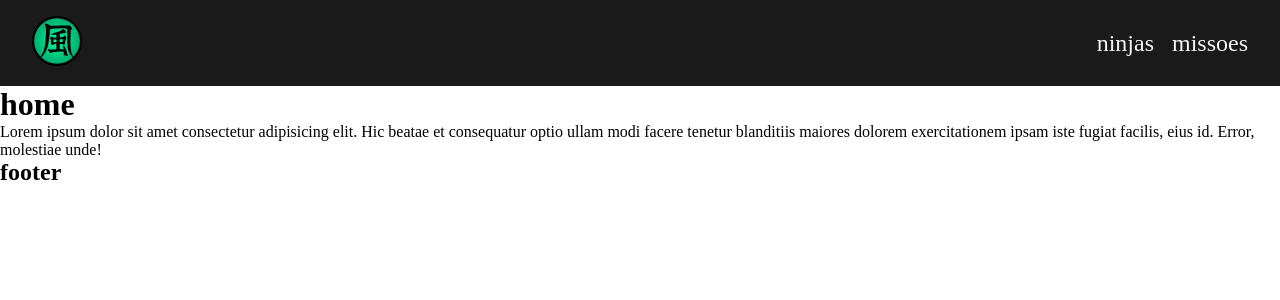
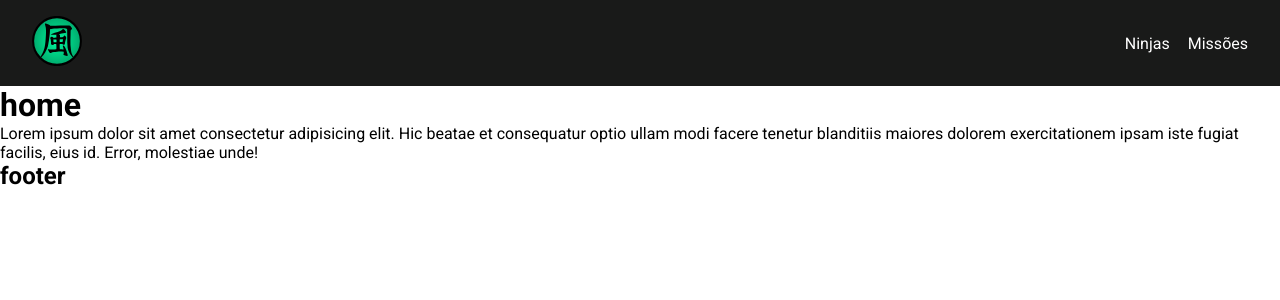
Before and after one commit to AdrielMarx/Aldeia-front, a React (Vite) app in the folder Aldeia/: page / in a window 1280 px wide. Shown: the top 300 px of the page. Built offline with nearby package versions, Linux system fonts and the light colour scheme.

Commit message:
Adicionando roboto e trabalhando no header

```diff
--- a/Aldeia/index.html
+++ b/Aldeia/index.html
@@ -6,7 +6,7 @@
     <meta name="viewport" content="width=device-width, initial-scale=1.0" />
     <link rel="preconnect" href="https://fonts.googleapis.com">
     <link rel="preconnect" href="https://fonts.gstatic.com" crossorigin>
-    <link href="https://fonts.googleapis.com/css2?family=Lato:ital,wght@0,100;0,300;0,400;0,700;0,900;1,100;1,300;1,400;1,700;1,900&display=swap" rel="stylesheet">
+    <link href="https://fonts.googleapis.com/css2?family=Roboto:ital,wght@0,100;0,300;0,400;0,500;0,700;0,900;1,100;1,300;1,400;1,500;1,700;1,900&display=swap" rel="stylesheet">
     <title>KageHub</title>
   </head>
   <body>
--- a/Aldeia/src/components/Header.jsx
+++ b/Aldeia/src/components/Header.jsx
@@ -1,20 +1,29 @@
 import kaze from "./../assets/kaze.svg"
+import { Nav, Navbar, Container, Dropdown } from "react-bootstrap"
 import { Link } from "react-router-dom"
 import "../styles/Header.css"
 
 function Header () {
   return (
     <header>
-      <div className="cabecalho">
-        <Link to="/">
-          <img src={kaze} alt="" className="logo"/>
-        </Link>
-        <nav>
-          <a href="/ninjas">ninjas</a>
-          <a href="/missoes">missoes</a>
-        </nav>
-      </div>
+      <Navbar expand="lg" bg="black" variant="dark" className="nav-bar">
+        <Container className="cabecalho">
+          <Navbar.Brand as={Link} to="/">
+            <img src={kaze} alt="Logo" width={240} className="logo"/>
+          </Navbar.Brand>
 
+          <Navbar.Collapse id="basic-navbar-nav" className="navigate-links">
+            <Nav className="navigate-links">
+              <Nav.Link as={Link} to="/ninjas" className="nav-link">
+                Ninjas
+              </Nav.Link>
+              <Nav.Link as={Link} to="/missoes" className="nav-link">
+                Missões
+              </Nav.Link>
+            </Nav>
+          </Navbar.Collapse>
+        </Container>
+      </Navbar>
     </header>
   )
 }
--- a/Aldeia/src/index.css
+++ b/Aldeia/src/index.css
@@ -1,4 +1,5 @@
 * {
   padding: 0;
   margin: 0;
+  font-family: Roboto, Helvetica, sans-serif;
 }
--- a/Aldeia/src/styles/Header.css
+++ b/Aldeia/src/styles/Header.css
@@ -12,14 +12,13 @@ header {
   padding: 16px 32px;
 }
 
-nav {
+.navigate-links {
   display: flex;
   align-items: center;
   gap: 18px;
 }
 
-nav a {
+.nav-link {
+  color: #ffffff;
   text-decoration: none;
-  font-size: 24px;
-  color: whitesmoke
 }
```
